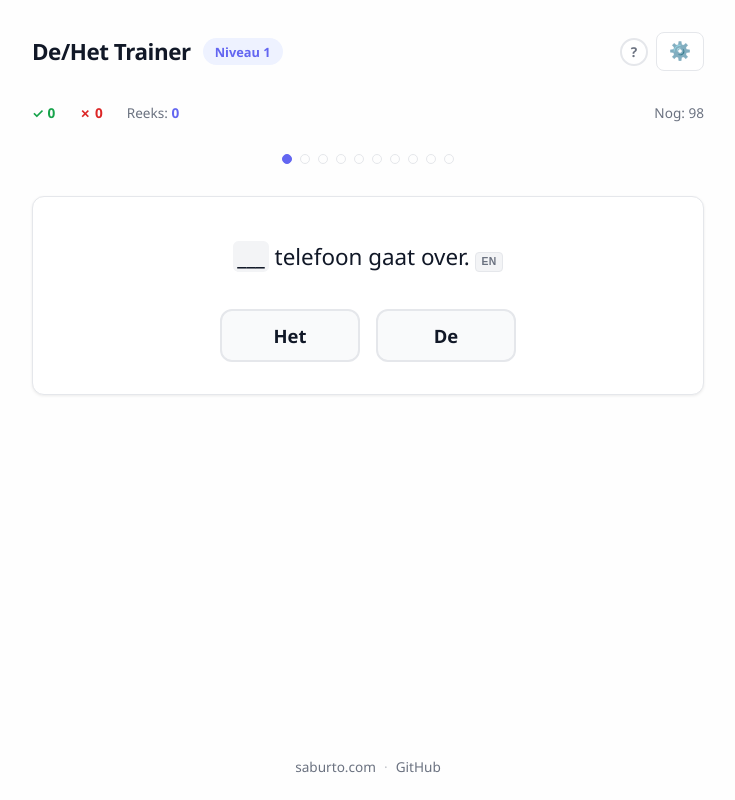
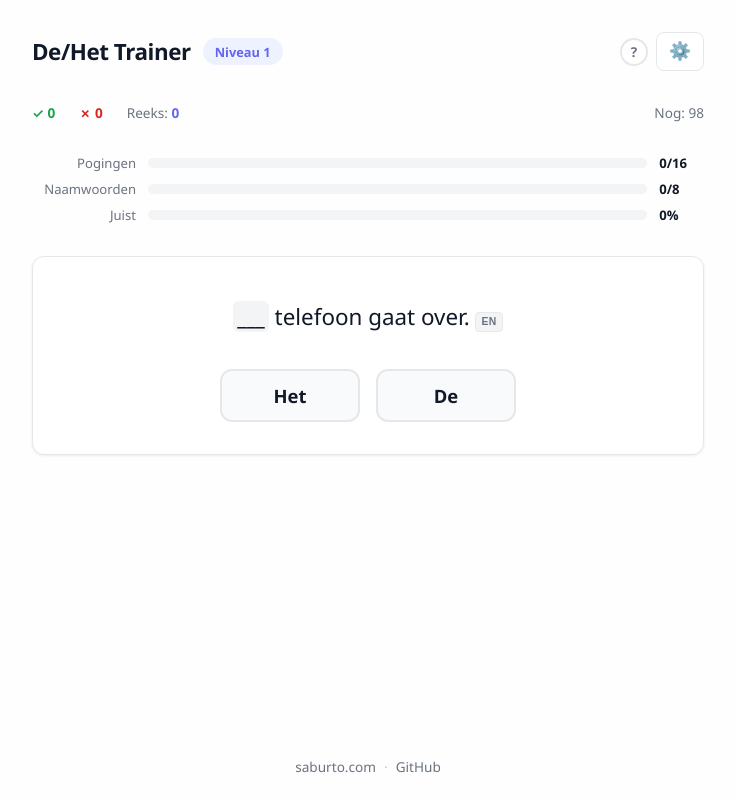
Before and after one commit to saburto/hetdedutchapp, a React (Vite) app: page / in a window 1280 px wide. Shown: the whole page, without its empty margins (272-1007 px from the left). Built offline with nearby package versions, Linux system fonts and the light colour scheme.

Commit message:
feat: add the progress bar for the criteria to pass to the other level

```diff
--- a/src/components/ChallengeScreen.tsx
+++ b/src/components/ChallengeScreen.tsx
@@ -3,7 +3,7 @@ import type { Challenge } from '../../data/schema.ts';
 import { SentenceCanvas } from './SentenceCanvas.tsx';
 import { ModifierSlot } from './ModifierSlot.tsx';
 import { RepairShop } from './RepairShop.tsx';
-import { ProgressDots } from './ProgressDots.tsx';
+import { LevelProgress } from './LevelProgress.tsx';
 import { SettingsPanel } from './SettingsPanel.tsx';
 import { Tour } from './Tour.tsx';
 import {
@@ -228,15 +228,15 @@ export function ChallengeScreen() {
         <span style={{ marginLeft: 'auto' }}>Nog: {session.queue.length}</span>
       </div>
 
-      {/* Progress dots */}
-      <ProgressDots
-        current={
-          session.queue.length > 0
-            ? (session.score.correct + session.score.wrong) % 10
+      {/* Level progress */}
+      <LevelProgress
+        attempts={session.score.correct + session.score.wrong}
+        distinctNouns={new Set(session.correctNouns).size}
+        accuracy={
+          session.score.correct + session.score.wrong > 0
+            ? session.score.correct / (session.score.correct + session.score.wrong)
             : 0
         }
-        total={10}
-        results={[]}
       />
 
       {/* Main content */}
--- /dev/null
+++ b/src/components/LevelProgress.tsx
@@ -0,0 +1,59 @@
+interface Props {
+  attempts: number;
+  distinctNouns: number;
+  accuracy: number; // 0–1
+}
+
+/**
+ * Three stacked progress bars showing level-up criteria:
+ * - ≥16 pogingen (attempts)
+ * - ≥8 zelfstandige naamwoorden (distinct nouns correct)
+ * - ≥80% juist (accuracy)
+ *
+ * Each bar fills left-to-right and turns green when its threshold is met.
+ */
+export function LevelProgress({ attempts, distinctNouns, accuracy }: Props) {
+  const criteria = [
+    {
+      label: 'Pogingen',
+      current: attempts,
+      target: 16,
+      met: attempts >= 16,
+      display: `${Math.min(attempts, 16)}/16`,
+    },
+    {
+      label: 'Naamwoorden',
+      current: distinctNouns,
+      target: 8,
+      met: distinctNouns >= 8,
+      display: `${Math.min(distinctNouns, 8)}/8`,
+    },
+    {
+      label: 'Juist',
+      current: Math.round(accuracy * 100),
+      target: 80,
+      met: accuracy >= 0.8,
+      display: `${Math.round(accuracy * 100)}%`,
+    },
+  ];
+
+  return (
+    <div className="level-progress">
+      {criteria.map((c) => {
+        const pct = Math.min(100, Math.round((c.current / c.target) * 100));
+        return (
+          <div key={c.label} className={`lp-row${c.met ? ' met' : ''}`}>
+            <span className="lp-label">{c.label}</span>
+            <div className="lp-track">
+              <div
+                className="lp-fill"
+                style={{ width: `${pct}%` }}
+              />
+            </div>
+            <span className="lp-value">{c.display}</span>
+          </div>
+        );
+      })}
+    </div>
+  );
+}
--- a/src/components/Tour.tsx
+++ b/src/components/Tour.tsx
@@ -36,6 +36,12 @@ const DEFAULT_STEPS: TourStep[] = [
     target: '.score-bar',
     title: 'Score & Streak',
     body: 'Track your correct (✓) and wrong (✗) answers, plus your current streak. The counter on the right shows how many exercises remain.',
+    placement: 'bottom',
+  },
+  {
+    target: '.level-progress',
+    title: 'Level-Up Progress',
+    body: 'Three bars show what you need to unlock the next level: at least 16 attempts, 8 distinct nouns answered correctly, and 80% accuracy. Each bar turns green when its goal is met!',
     placement: 'bottom',
   },
   {
--- a/src/styles/theme.css
+++ b/src/styles/theme.css
@@ -585,6 +585,60 @@ body{
 .app-footer a:hover{color:var(--accent)}
 .footer-sep{opacity:.4}
 
+/* ===== Level Progress Bars ===== */
+.level-progress {
+  display: flex;
+  flex-direction: column;
+  gap: .5rem;
+}
+
+.lp-row {
+  display: flex;
+  align-items: center;
+  gap: .75rem;
+  font-size: .82rem;
+}
+
+.lp-label {
+  width: 6.5rem;
+  text-align: right;
+  color: var(--text-muted);
+  font-weight: 500;
+  flex-shrink: 0;
+}
+
+.lp-track {
+  flex: 1;
+  height: 10px;
+  background: var(--bg-slot);
+  border-radius: 99px;
+  overflow: hidden;
+}
+
+.lp-fill {
+  height: 100%;
+  background: var(--accent);
+  border-radius: 99px;
+  transition: width .4s ease, background .3s;
+}
+
+.lp-row.met .lp-fill {
+  background: var(--correct);
+}
+
+.lp-value {
+  width: 2.8rem;
+  text-align: left;
+  font-weight: 600;
+  color: var(--text);
+  font-variant-numeric: tabular-nums;
+  flex-shrink: 0;
+}
+
+.lp-row.met .lp-value {
+  color: var(--correct);
+}
+
 /* ===== Compound Stems Breakdown ===== */
 .compound-stems{
   margin-top:.75rem;
```
Also changed, not shown: 1 other file (tests, documents, lock files or other folders).
